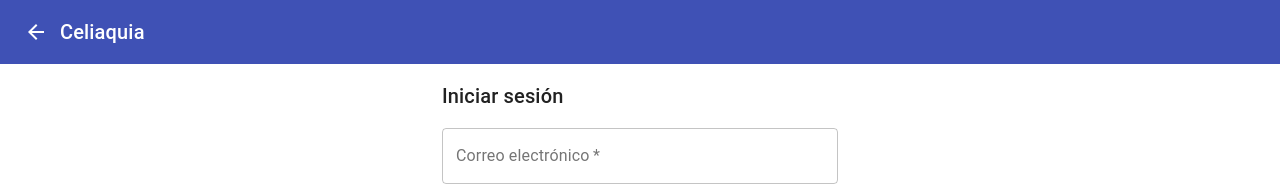
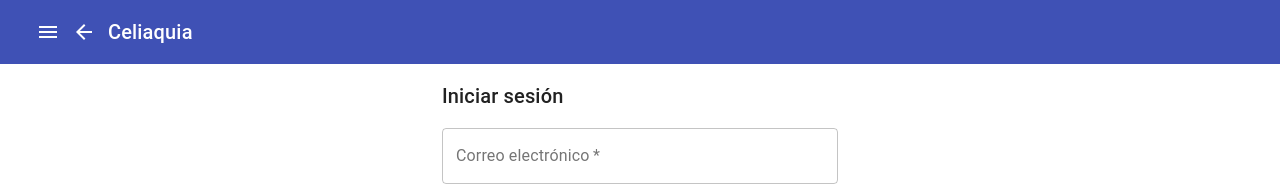
Before and after one commit to PDTS-Celiaquia/React-PWA, a React (Create React App) app: page /login in a window 1280 px wide. Shown: the top 186 px of the page. Built offline with nearby package versions, Linux system fonts and the light colour scheme.

Commit message:
Cleanup 2

```diff
--- a/src/components/nav/NavBar.js
+++ b/src/components/nav/NavBar.js
@@ -25,13 +25,11 @@ const styles = theme => ({
 function NavBar({ children, location, classes }) {
     // const homeButton = location.pathname !== "/"
     const user = getUser();
-    const role = user ? user.role : null;
-    console.log(role)
     const history = useHistory()
     return (
         <AppBar position="static" className={classes.bar}>
             <Toolbar>
-                {role && <TemporaryDrawer/>}
+                <TemporaryDrawer/>
                 <IconButton
                     className={classes.backIcon}
                     edge="start"
```
